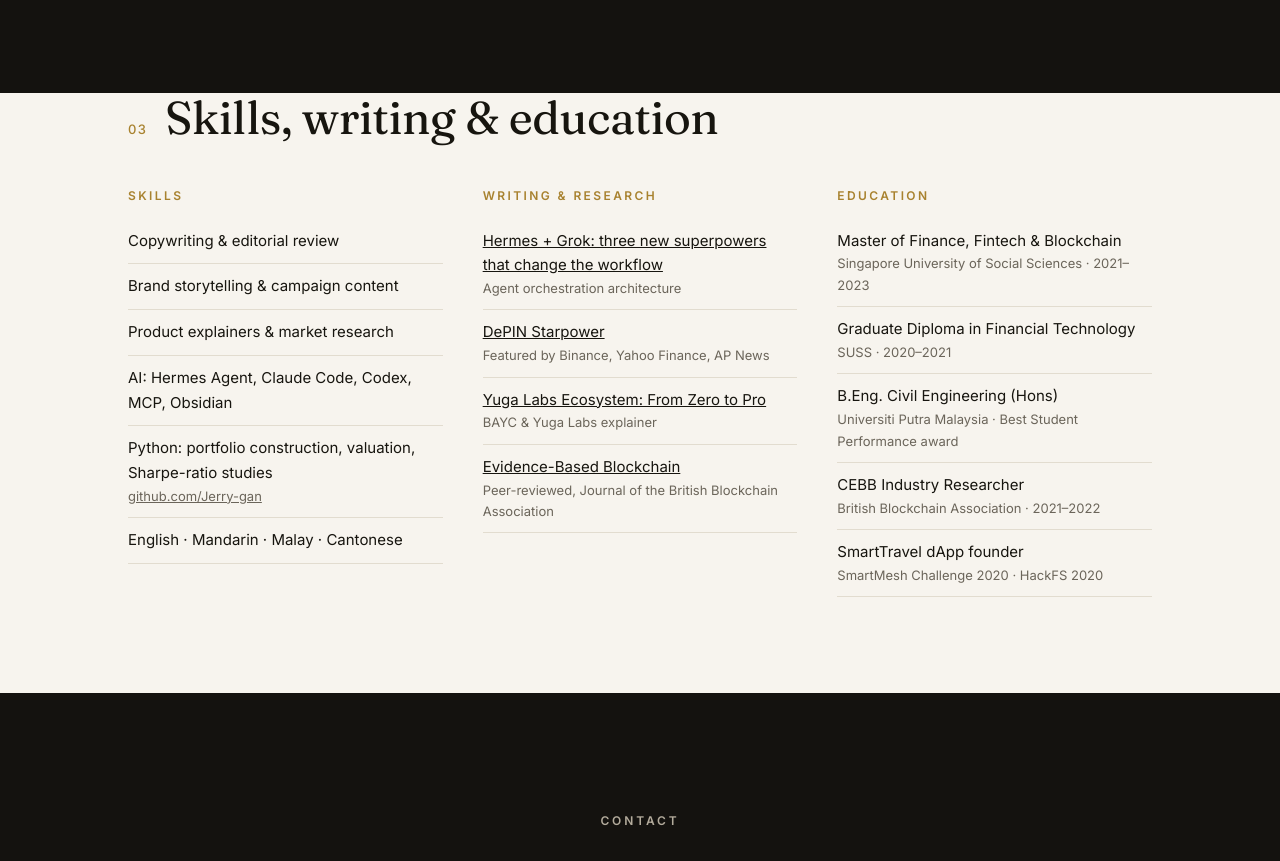
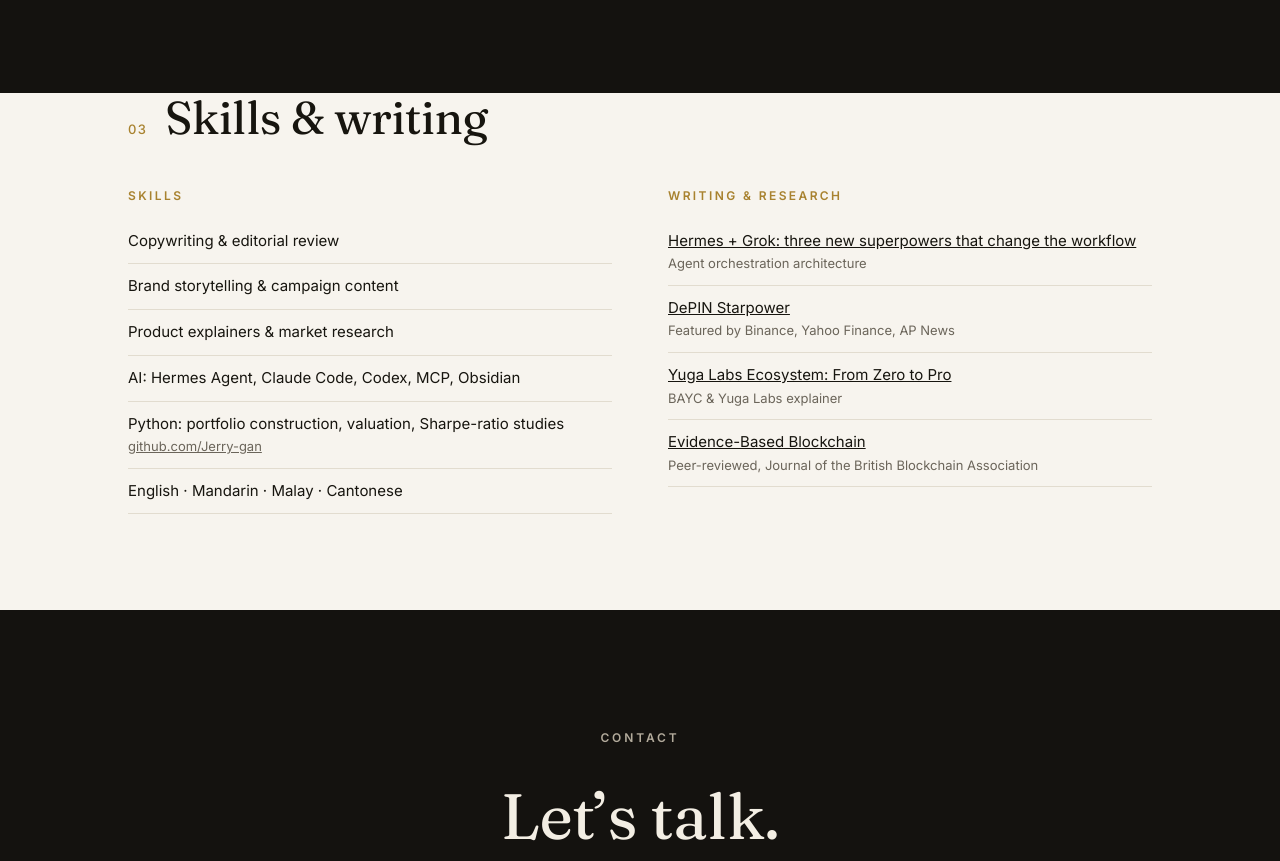
Before and after one commit to Jerry-gan/Jerry-gan.github.io, a plain HTML site: page index.html in a window 1280 px wide. Shown: the part 3239-4100 px from the top of the page. Drawn offline with Linux system fonts and the light colour scheme.

Commit message:
Remove education section

```diff
--- a/index.html
+++ b/index.html
@@ -44,7 +44,7 @@
 </div></div></section>
 
 
-<section id="skills" style="padding-top:0"><div class="wrap"><div class="sec-head"><span class="num">03</span><h2>Skills, writing &amp; education</h2></div>
+<section id="skills" style="padding-top:0"><div class="wrap"><div class="sec-head"><span class="num">03</span><h2>Skills &amp; writing</h2></div>
 <div class="cols">
 <div><h3>Skills</h3><ul><li>Copywriting &amp; editorial review</li><li>Brand storytelling &amp; campaign content</li><li>Product explainers &amp; market research</li><li>AI: Hermes Agent, Claude Code, Codex, MCP, Obsidian</li><li>Python: portfolio construction, valuation, Sharpe-ratio studies <small><a href="https://github.com/Jerry-gan" target="_blank" rel="noopener">github.com/Jerry-gan</a></small></li><li>English · Mandarin · Malay · Cantonese</li></ul></div>
 <div><h3>Writing &amp; research</h3><ul>
@@ -52,7 +52,6 @@
 <li><a href="https://x.com/starpowerworld/status/1764325346915328482" target="_blank" rel="noopener">DePIN Starpower</a><small>Featured by Binance, Yahoo Finance, AP News</small></li>
 <li><a href="https://docsend.com/view/e8zd48aubwdhxke9" target="_blank" rel="noopener">Yuga Labs Ecosystem: From Zero to Pro</a><small>BAYC &amp; Yuga Labs explainer</small></li>
 <li><a href="https://www.linkedin.com/feed/update/urn:li:share:6911967656237572096" target="_blank" rel="noopener">Evidence-Based Blockchain</a><small>Peer-reviewed, Journal of the British Blockchain Association</small></li></ul></div>
-<div><h3>Education</h3><ul><li>Master of Finance, Fintech &amp; Blockchain<small>Singapore University of Social Sciences · 2021–2023</small></li><li>Graduate Diploma in Financial Technology<small>SUSS · 2020–2021</small></li><li>B.Eng. Civil Engineering (Hons)<small>Universiti Putra Malaysia · Best Student Performance award</small></li><li>CEBB Industry Researcher<small>British Blockchain Association · 2021–2022</small></li><li>SmartTravel dApp founder<small>SmartMesh Challenge 2020 · HackFS 2020</small></li></ul></div>
 </div></div></section>
 
 <section id="contact" class="dark contact"><div class="wrap"><p class="eyebrow">Contact</p><h2>Let’s talk.</h2><p>Open to content, research and brand roles in crypto, fintech and AI. Based in Singapore.</p>
--- a/style.css
+++ b/style.css
@@ -33,7 +33,7 @@ ul.pts{margin:0 0 22px;padding-left:18px;font-size:15px}ul.pts li{margin-bottom:
 .job{display:grid;grid-template-columns:200px 1fr;gap:30px;padding:30px 0;border-top:1px solid var(--line)}.job:last-child{border-bottom:1px solid var(--line)}
 .when{font-size:14px;color:var(--mute);padding-top:4px}.job h3{font:400 23px/1.3 var(--serif);margin:0}.role{color:var(--gold);font-size:14px;font-weight:500;margin:4px 0 12px}
 .job ul{margin:0;padding-left:18px;color:#3d3930;font-size:15px}.job li{margin-bottom:6px}.sub{font-size:14px;color:var(--mute);margin:0 0 10px}
-.cols{display:grid;grid-template-columns:repeat(3,1fr);gap:40px}.cols h3{font:600 12px var(--sans);letter-spacing:.2em;text-transform:uppercase;color:var(--gold);margin:0 0 16px}
+.cols{display:grid;grid-template-columns:repeat(2,1fr);gap:56px}.cols h3{font:600 12px var(--sans);letter-spacing:.2em;text-transform:uppercase;color:var(--gold);margin:0 0 16px}
 .cols ul{list-style:none;padding:0;margin:0}.cols li{padding:10px 0;border-bottom:1px solid var(--line);font-size:15px}.cols li small{display:block;color:var(--mute);font-size:13px}
 .contact{text-align:center;padding:120px 0}.contact h2{font-size:clamp(38px,6vw,64px);margin-bottom:18px}.contact p{color:#b3ab9c;margin:0 auto 36px;max-width:520px}
 .contact .btn{border-color:#f3eee4;color:#f3eee4}.contact .btn.solid{background:#c9a24b;border-color:#c9a24b;color:var(--dark)}.contact .btn:hover{background:#f3eee4;color:var(--dark)}
```
